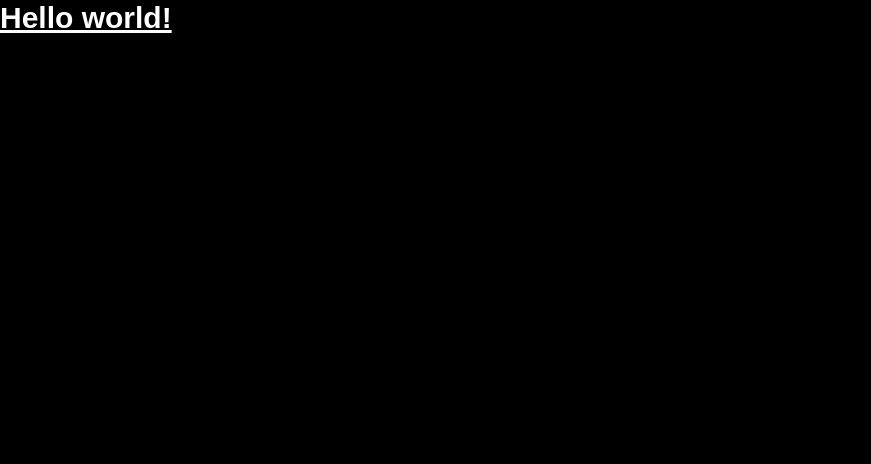
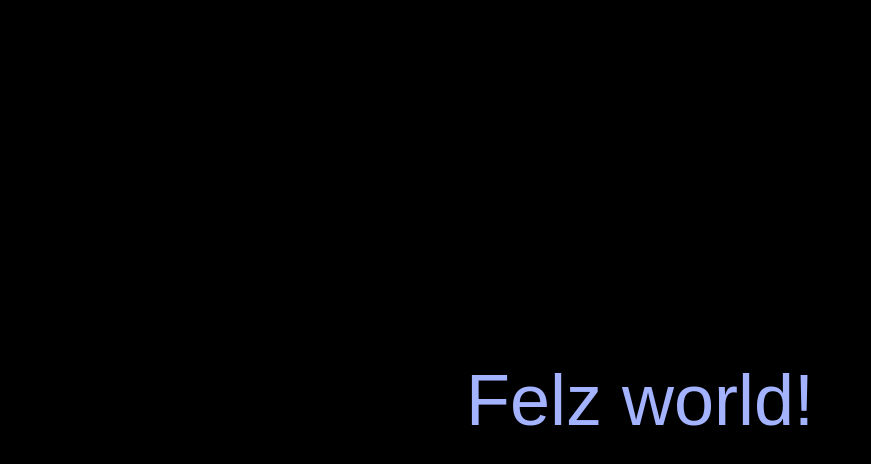
Before and after one commit to bigemmy778/Mongito-Gs, a React app: page / in a window 1280 px wide. Shown: the top 464 px of the page, without its empty margins (0-871 px from the left). Built offline with nearby package versions, Linux system fonts and the light colour scheme; the HTML template or start-up script is replaced by a standard one.

Commit message:
first commit Setting up

```diff
--- a/src/App.jsx
+++ b/src/App.jsx
@@ -11,9 +11,9 @@ function App() {
 
 
   return (
-    <div>
-      <h1 className="text-3xl font-bold underline bg-red">
-        Hello world!
+    <div className='flex-center h-[100vh]'>
+      <h1 className="text-7xl text-indigo-300">
+        Felz world!
       </h1>
     </div>
   )
--- a/src/index.css
+++ b/src/index.css
@@ -2,7 +2,7 @@
 
 @import url("https://fonts.googleapis.com/css2?family=DM+Serif+Text:ital@0;1&family=Mona+Sans:ital,wght@0,200..900;1,200..900&display=swap");
 
-@import "tailwindcss";
+
 
 @font-face {
     font-family: "Modern Negra";
```
